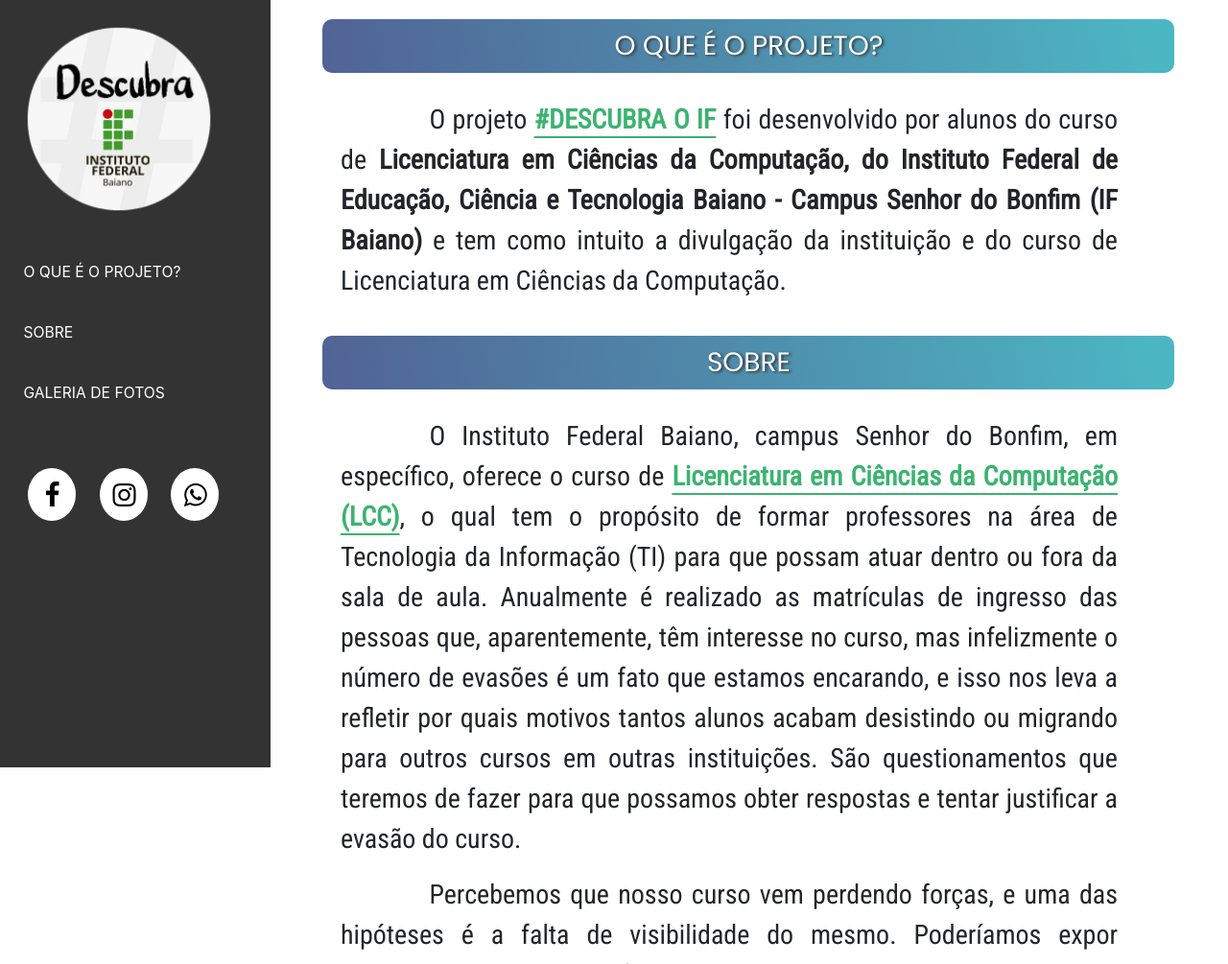
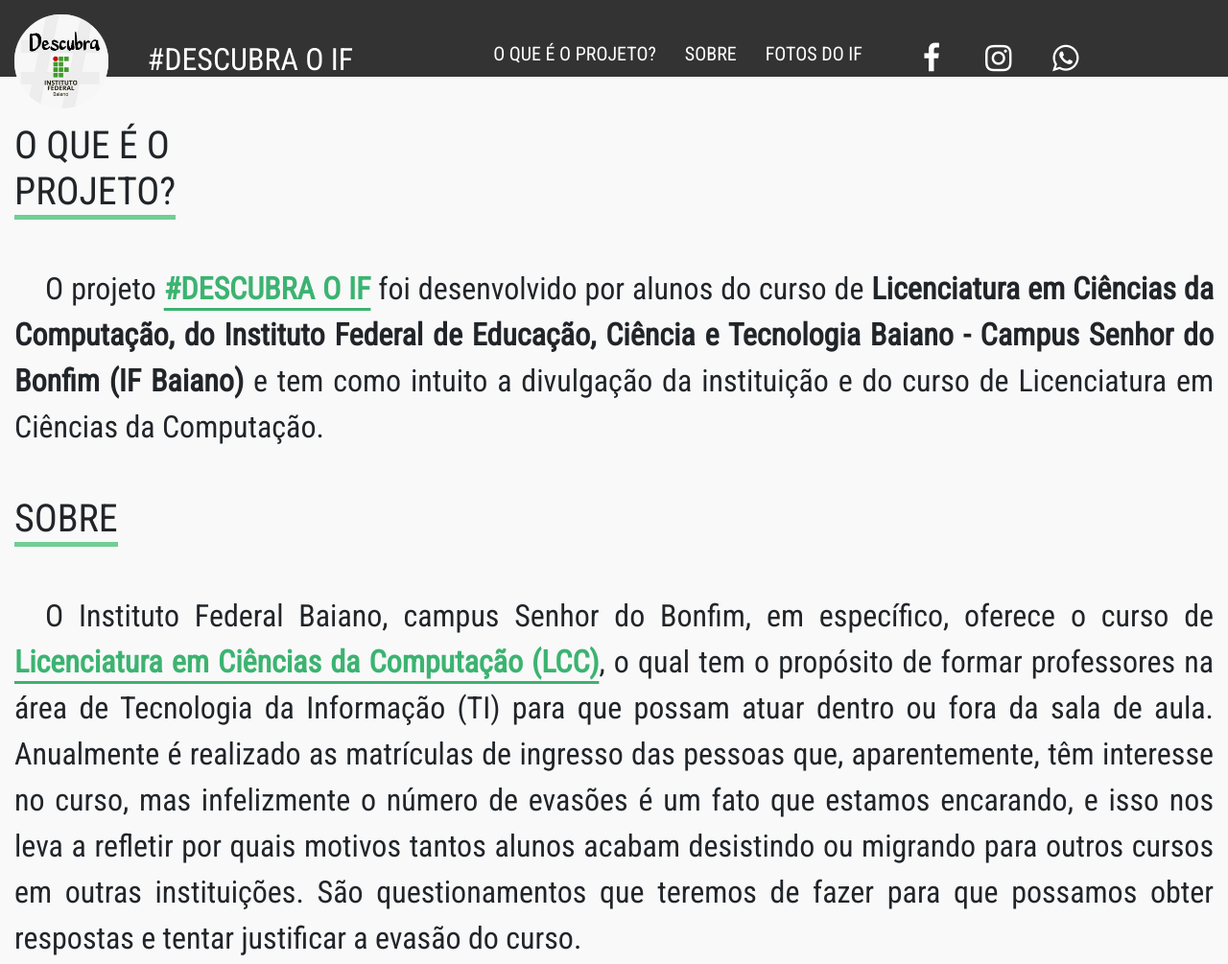
Before and after one commit to 2017-1-LCC/Site-3P4, a website: page index.html in a window 1280 px wide. Shown: the top 1005 px of the page at 96% size. Drawn offline with nearby package versions, Linux system fonts and the light colour scheme.

Commit message:
agora é mobile friendly :D

```diff
--- a/css/main.css
+++ b/css/main.css
@@ -1,6 +1,22 @@
-@import url('header.css');
-@import url('container.css');
-@import url('texto.css');
+@import url('navbar.css');
+@import url('textos.css');
 @import url('sociais.css');
 @import url('bootstrap-grid.min.css');
 @import url('bootstrap.min.css');
+
+* {
+   box-sizing: border-box;
+   margin: 0;
+   padding: 0;
+}
+
+html { scroll-behavior: smooth; }
+
+body {
+   background-color: #f9f9f9;
+   font-family: 'Roboto Condensed', sans-serif;
+}
+
+.container-fluid {
+   margin-top: 2em;
+}
--- /dev/null
+++ b/css/navbar.css
@@ -0,0 +1,197 @@
+.barraNav {
+   background-color: #333;
+   padding: 10px;
+   display: flex;
+   color: white;
+
+   position: sticky;
+   top: 0;
+
+   flex-direction: column;
+}
+
+.barraNav_link {
+   padding: 20px;
+}
+
+.barraNav_link-botao {
+   align-self: flex-end;
+   display: initial;
+   position: absolute;
+   cursor: pointer;
+
+   margin-top: 0.2em;
+}
+
+.barraNav_itens {
+   display: none;
+   flex-direction: column;
+   text-align: center;
+}
+   .barraNav_itens a {
+      text-decoration: none;
+      color: white;
+   }
+
+   .barraNav_itens:visited { color: white; }
+
+   .barraNav_itens a:hover {
+      background-color: gray;
+      text-decoration: none;
+      color: white;
+      border-radius: 10px;
+      padding: 15px;
+   }
+
+.barraNav_show {
+   display: flex;
+}
+
+.barraNav_hide {
+   display: none;
+}
+
+.logoIF {
+   width: 23%;
+   content: url('../imgs/descubraoif_logo.png');
+   float: left;
+}
+
+.tituloSite a {
+   float: left;
+   margin-top: 7%;
+   margin-left: 7%;
+   color: white;
+   text-decoration: none;
+
+   font-size: 3.3vh;
+}
+   .tituloSite a:visited {
+      color: white;
+   }
+
+
+@media screen and (min-width: 411px) {
+   .barraNav_link-botao {
+      top: -0.25em;
+      position: relative;
+   }
+
+   .barraNav_itens a {
+      font-size: 1.3em;
+   }
+}
+
+@media screen and (min-width: 550px) {
+   .logoIF {
+      width: 20%;
+   }
+
+   .tituloSite a {
+      font-size: 4vh;
+      margin-top: 6%;
+   }
+
+   .barraNav_link-botao {
+      margin-top: -3.8em;
+      font-size: 3.5vh;
+   }
+}
+
+@media screen and (min-width: 610px) {
+   .logoIF {
+      width: 15%;
+   }
+
+   .tituloSite a {
+      margin-top: 4%;
+   }
+
+   .barraNav_link-botao {
+      margin-top: -3.4em;
+   }
+}
+
+@media screen and (min-width: 700px) {
+   .tituloSite a {
+      margin-left: 2%;
+   }
+
+   .barraNav_link-botao {
+      margin-top: 0.4em;
+   }
+}
+
+@media screen and (min-width: 768px) {
+   .barraNav_link-botao {
+      display: none;
+   }
+
+   .barraNav {
+      padding: 0;
+   }
+
+   .barraNav_itens {
+      display: flex;
+      flex-direction: row;
+      align-self: flex-end;
+
+      margin-right: 12%;
+   }
+
+   .barraNav_sociais {
+      display: flex;
+      margin-top: 0.6%;
+   }
+}
+
+@media screen and (min-width: 1000px) {
+   .barraNav {
+      height: 5em;
+   }
+
+   .barraNav_itens a {
+      font-size: 2.5vh;
+   }
+      .barraNav_itens a:hover {
+         padding: 0;
+         background: none;
+         text-decoration: underline;
+         text-underline-position: under;
+      }
+
+   .tituloSite a {
+      margin-top: 3%;
+   }
+
+   .logoIF {
+      width: 10%;
+   }
+
+   .barraNav_link {
+      padding: 15px;
+   }
+
+   .barraNav_itens {
+      align-self: auto;
+      margin-left: 39%;
+      margin-top: -8%;
+   }
+}
+
+@media screen and (min-width: 1300px) {
+   .barraNav {
+      height: 6.7em;
+   }
+
+   .tituloSite a {
+      margin-top: 3.5%;
+   }
+
+   .barraNav_itens {
+      align-self: auto;
+      margin-left: 52%;
+      margin-top: -7%;
+   }
+
+}
--- a/css/sociais.css
+++ b/css/sociais.css
@@ -1,13 +1,13 @@
 .rede {
   width: 45px;
   float: left;
-  margin-left: 2.3vw;
-  font-size: 3.5vh;
+  margin-left: 14.5%;
+  font-size: 4.2vh;
 }
 
-.fa {
-  padding: 13.5px;
-  width: 50px;
+section .fa {
+  padding: 0.5em;
+  min-width: 2.7rem;
   text-align: center;
   text-decoration: none;
   border-radius: 50%;
@@ -15,32 +15,49 @@
   background-color: white;
   transition: all 0.3s ease-out;
 }
-  .fa:visited{
-    color: black;
-  }
-  .fa:hover {
-      opacity: 0,7;
-      cursor: pointer;
-      transform: translateY(-7px);
-      text-decoration: none;
+  section .fa:hover {
+    background-color: white;
+    cursor: pointer;
+    border-radius: 50%;
+    transform: translateY(-7px);
+    text-decoration: none;
   }
 
-.fa-facebook:hover {
+section .fa-facebook:hover {
   color: #5f7ec1;
 }
 
-.fa-instagram:hover {
+section .fa-instagram:hover {
   color: #c33;
 }
 
-.fa-whatsapp:hover {
+section .fa-whatsapp:hover {
   color: #25D366;
 }
 
-@media screen and (max-width: 970px)
-{
-  .rede {
-    margin-left: 7%;
-    font-size: 3vh;
+
+@media screen and (min-width: 411px) {
+  section .fa {
+    width: 2em;
+    font-size: 4vh;
   }
 }
+
+@media screen and (min-width: 550px) {
+  .rede {
+    margin-left: 18.5%;
+  }
+}
+
+@media screen and (min-width: 768px) {
+  section .fa {
+    background-color: transparent;
+    color: white;
+  }
+
+  section .fa:hover {
+    background-color: transparent;
+    transform: translateY(-0.5px);
+    text-decoration: none;
+  }
+}
--- /dev/null
+++ b/css/textos.css
@@ -0,0 +1,68 @@
+.titulo {
+   margin: 3em 0;
+}
+
+.titulo h1 {
+   border-bottom: 5px solid #71ce94;
+   width: min-content;
+}
+
+.subTitulo {
+   color: #3e3e3e;
+   margin: 1.5em 0;
+
+   font-size: 4vh;
+   font-weight: bold;
+
+   text-decoration: underline;
+   text-underline-position: under;
+   text-decoration-color: #3cb371;
+}
+
+.destaque {
+   font-weight: bold;
+   color: #3cb371;
+
+   text-decoration: underline;
+   text-underline-position: under;
+}
+
+.paragrafo {
+   font-size: 3.5vh;
+
+   text-align: justify;
+   text-indent: 1em;
+}
+
+.perguntas {
+   margin-left: 5%;
+   font-size: 3vh;
+
+   color: #4A5567;
+}
+   .perguntas li {
+      padding: 10px;
+   }
+
+.citacao {
+   padding: 10px;
+   font-size: 3.3vh;
+   text-align: justify;
+   font-family: sans-serif;
+
+   border: 1px solid #333;
+}
+
+@media screen and (min-width: 550px) {
+   .paragrafo {
+      font-size: 4vh;
+   }
+
+   .subTitulo {
+      font-size: 4vh;
+   }
+
+   .perguntas {
+      font-size: 3.5vh;
+   }
+}
--- a/index.html
+++ b/index.html
@@ -1,4 +1,4 @@
-<!DOCTYPE html>
+<!DOCTYPE HTML>
 
 <html lang="pt-br">
 
@@ -6,48 +6,65 @@
       <title>#DESCUBRA O IF</title>
       <meta charset="utf-8"/>
       <meta name="viewport" content="width=device-width, initial-scale=1, shrink-to-fit=no">
+      <link rel="stylesheet" href="https://cdnjs.cloudflare.com/ajax/libs/font-awesome/4.7.0/css/font-awesome.min.css">
    </head>
 
    <body>
-		<div class="row container-fluid">
 
-	      <div id="sidebar" class="barraLateral">
-            <a href="#"><div class="logoIF"></div></a>
-
-            <div class="itens">
-               <a class="itemBarra" href="#">O QUE É O PROJETO?</a>
-               <a class="itemBarra" href="#sobre">SOBRE</a>
-               <a class="itemBarra" href="#galeria">GALERIA DE FOTOS</a>
+      <div class="barraNav">
+         <div class="">
+           <div class="logoIF"></div>
+           <span class="tituloSite"><a href="#">#DESCUBRA O IF</a></span>
          </div>
 
-            <section>
+         <div class="barraNav_link barraNav_link-botao">
+            <i class="fa fa-bars"></i>
+         </div>
+
+         <div class="barraNav_itens">
+            <div class="barraNav_link">
+               <a href="#">O QUE É O PROJETO?</a>
+            </div>
+
+            <div class="barraNav_link">
+               <a href="#sobre">SOBRE</a>
+            </div>
+
+            <div class="barraNav_link">
+               <a href="#">FOTOS DO IF</a>
+            </div>
+
+            <section class="barraNav_sociais">
                <div class="rede" id="facebook">
-                 <a target="blank_" href="https://www.facebook.com/descubraoif/" class="fa fa-facebook"></a>
+                 <a target="_blank" href="https://www.facebook.com/descubraoif/" class="fa fa-facebook"></a>
                </div>
 
                <div class="rede" id="instagram">
-                  <a target="blank_" href="https://www.instagram.com/descubraoif/" class="fa fa-instagram"></a>
+                  <a target="_blank" href="https://www.instagram.com/descubraoif/" class="fa fa-instagram"></a>
                </div>
 
                <div class="rede" id="whatsapp">
-                  <a  target="blank_" href="https://chat.whatsapp.com/BwKvVTDg6HB3LMTzoUihgt" class="fa fa-whatsapp"></a>
+                  <a  target="_blank" href="https://chat.whatsapp.com/BwKvVTDg6HB3LMTzoUihgt" class="fa fa-whatsapp"></a>
                </div>
             </section>
          </div>
+      </div> <!-- fim da barraNav -->
 
-	      <!-- parte que fica o conteúdo -->
-	      <div id="conteudo" class="container">
-	         <h1 class="text-center titulo">O QUE É O PROJETO?</h1>
+      <!-- aqui começa todo conteúdo -->
+      <div class="container-fluid" id="conteudo">
+         <div class="titulo">
+            <h1>O QUE É O PROJETO?</h1>
+         </div>
 
-	         <div class="container">
+         <div>
             <p class="paragrafo">O projeto <span class="destaque">#DESCUBRA O IF</span> foi desenvolvido por alunos do curso de <b>Licenciatura em Ciências da Computação, do Instituto Federal de Educação, Ciência e Tecnologia Baiano - Campus Senhor do Bonfim (IF Baiano)</b> e tem como intuito a divulgação da instituição e do curso de Licenciatura em Ciências da Computação.</p>
          </div>
 
-   	      <!-- sobre o proj -->
-   	      <div id="sobre">
-   	         <h1 class="text-center titulo">SOBRE</h1>
+         <!-- SOBRE O PROJETO -->
+         <div class="titulo" id="sobre">
+            <h1>SOBRE</h1>
+         </div>
 
-   	         <div class="container">
          <p class="paragrafo">O Instituto Federal Baiano, campus Senhor do Bonfim, em específico, oferece o curso de <span class="destaque">Licenciatura em Ciências da Computação (LCC)</span>, o qual tem o propósito de formar professores na área de Tecnologia da Informação (TI) para que possam atuar dentro ou fora da sala de aula. Anualmente é realizado as matrículas de ingresso das pessoas que, aparentemente, têm interesse no curso, mas infelizmente o número de evasões é um fato que estamos encarando, e isso nos leva a refletir por quais motivos tantos alunos acabam desistindo ou migrando para outros cursos em outras instituições. São questionamentos que teremos de fazer para que possamos obter respostas e tentar justificar a evasão do curso.</p>
 
          <p class="paragrafo">Percebemos que nosso curso vem perdendo forças, e uma das hipóteses é a falta de visibilidade do mesmo. Poderíamos expor pesquisas e criações em feiras de ciências, eventos para exposição de tecnologias, palestras na semana acadêmica e nas redes sociais, para alavancar o curso? Alguns alunos demonstram falta de afinidade com a área, falta de conhecimento de princípios básicos da informática, falta de conhecimento da grade curricular do curso, e qual destino seguir após a formação. Se for o caso, isso pode influenciar diretamente na taxa de evasão, o que vem nos preocupando diariamente.
@@ -87,40 +104,10 @@
             <p class="paragrafo">Esses instrumentos são muito importantes para obter informações que possam auxiliar durante a pesquisa do projeto.
             Para coletar os dados inicialmente vamos fazer uma série de divulgações através das mídias sociais, que tem um alcance imenso. Através de uma página no Facebook e Instagram, já podemos iniciar interações com os participantes das páginas para atrair um público maior, podendo usar memes e copiar outros canais que já existem como IF Obscuro e outros que são administrados por alunos do técnico em informática. Sátiras de brincadeiras com o universo geek e da programação podem ser muito eficazes para atrair o público que normalmente tem um interesse prévio pela área de computação.
             </p>
-               </div>
-   	      </div> <!-- fim do sobre -->
-
-
-            <div id="galeria" class="">
-               <h1 class="text-center titulo">GALERIA DE FOTOS</h1>
-
-               <div id="carouselExampleControls" class="carousel slide galeria" data-ride="carousel">
-                 <div class="carousel-inner">
-
-                  <div id="fotos"></div>
-
-                 <a class="carousel-control-prev" href="#carouselExampleControls" role="button" data-slide="prev">
-                   <span class="carousel-control-prev-icon" aria-hidden="true"></span>
-                   <span class="sr-only">Previous</span>
-                 </a>
-                 <a class="carousel-control-next" href="#carouselExampleControls" role="button" data-slide="next">
-                   <span class="carousel-control-next-icon" aria-hidden="true"></span>
-                   <span class="sr-only">Next</span>
-                 </a>
-               </div>
-            </div>
-         </div> <!-- fim do conteúdo -->
-
-	    </div>
 
       <link rel="stylesheet" href="css/main.css">
-        <script src="js/vue.js"></script>
-        <script src="js/slide.js"></script>
-      	<script src="js/jquery-3.3.1.min.js""></script>
-        <script src="js/bootstrap.min.js"></script>
       <link href="https://fonts.googleapis.com/css?family=Roboto+Condensed" rel="stylesheet">
-        <link href="https://fonts.googleapis.com/css?family=Poppins" rel="stylesheet">
-        <link rel="stylesheet" href="https://cdnjs.cloudflare.com/ajax/libs/font-awesome/4.7.0/css/font-awesome.min.css">
+      <script src="js/classToggle.js"></script>
    </body>
 
 </html>
```
Also changed, not shown: js/classToggle.js (added, +8 -0 lines), README.md, imgs/descubraoif_logo.png (added), 1 other file. Lines whose indentation alone changed are shown as unchanged.
